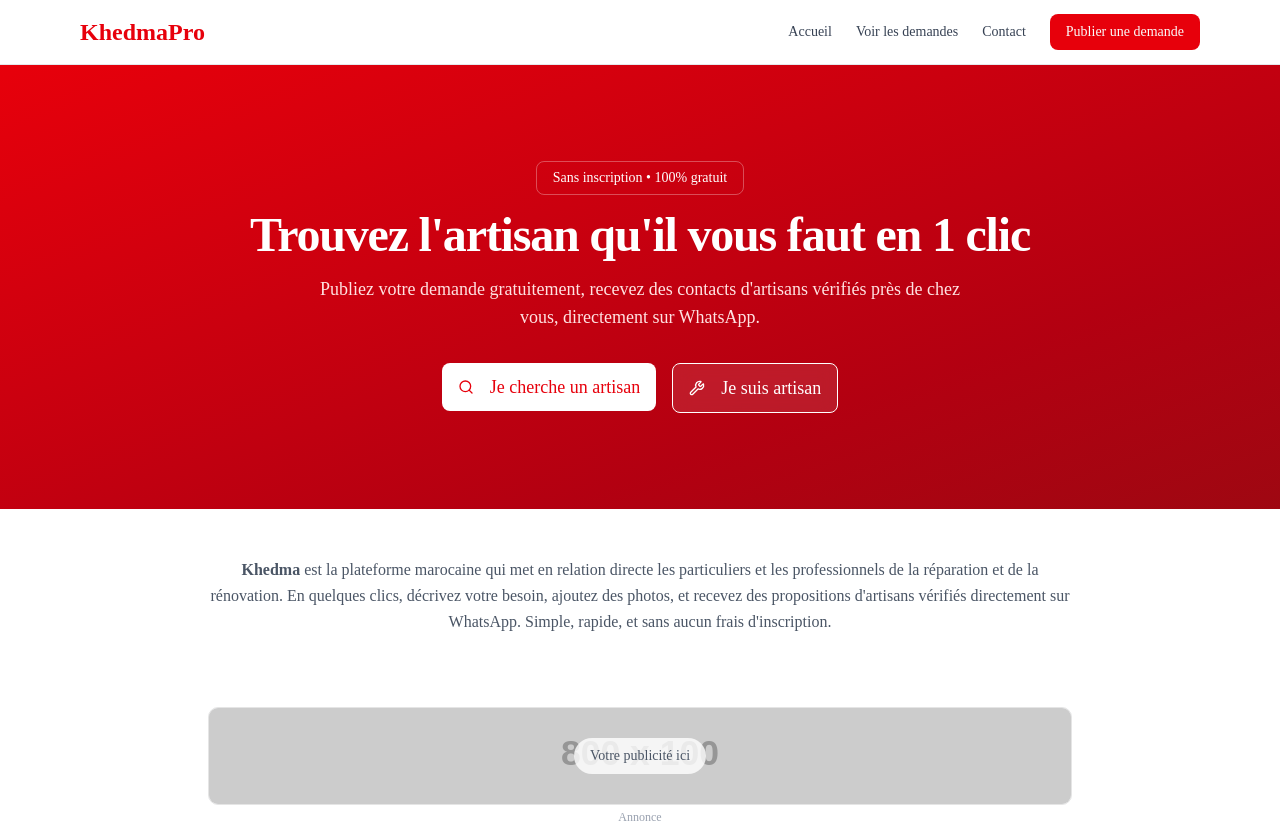
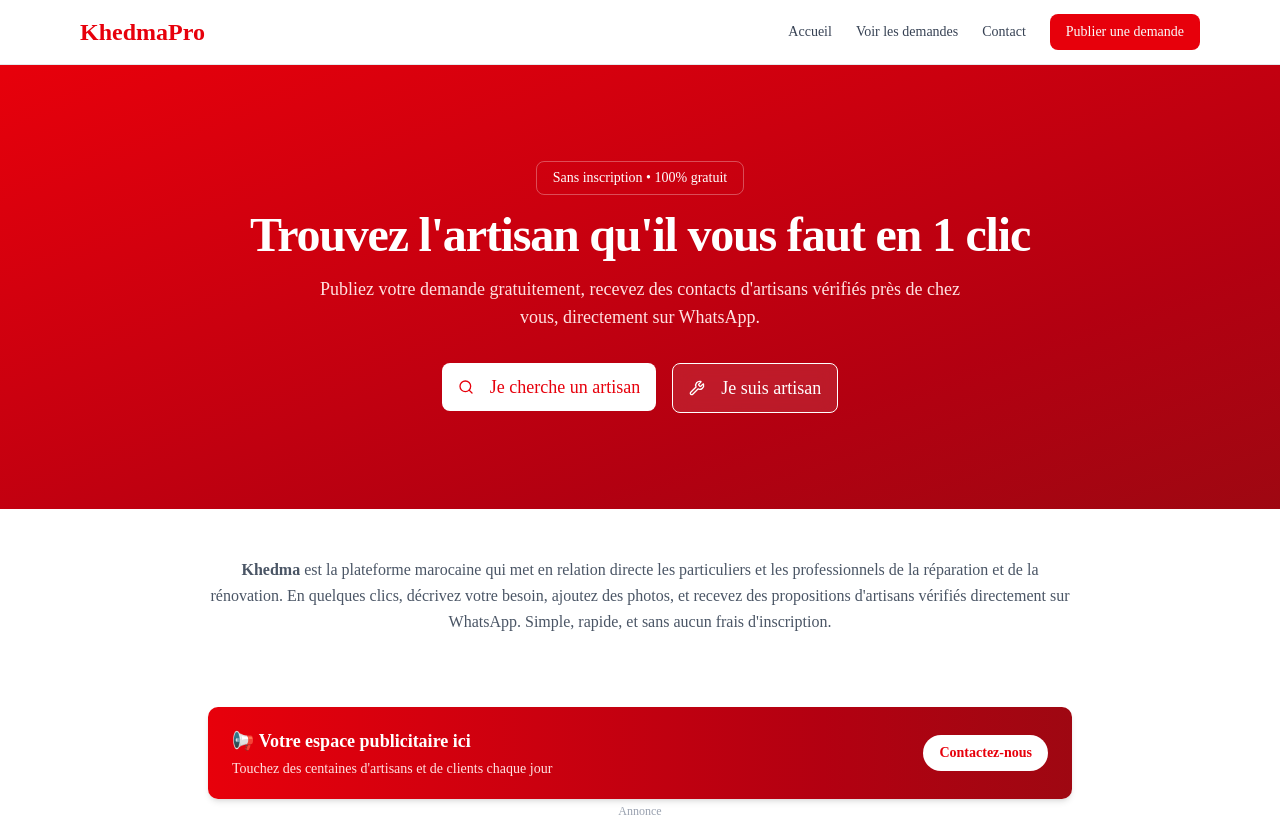
Before and after one commit to housborji/khedma-pro, a Next.js app: page / in a window 1280 px wide. Shown: the top 823 px of the page. Built offline with nearby package versions, Linux system fonts and the light colour scheme.

Commit message:
Correction pubs professionnelles sur toutes les pages

```diff
--- a/src/app/contact/page.tsx
+++ b/src/app/contact/page.tsx
@@ -15,11 +15,7 @@
 
       {/* Bannière publicitaire avant les cartes */}
       <div className="max-w-2xl mx-auto mb-8">
-        <AdBanner
-          imageUrl="https://via.placeholder.com/800x100?text=Votre+Pub+Ici"
-          linkUrl="https://example.com"
-          altText="Publicité"
-        />
+        <AdBanner placeholder />
       </div>
 
       <div className="max-w-2xl mx-auto grid gap-8 md:grid-cols-2">
--- a/src/app/demander/page.tsx
+++ b/src/app/demander/page.tsx
@@ -200,11 +200,7 @@
 
       {/* Bannière pub */}
       <div className="max-w-2xl mx-auto mb-8">
-        <AdBanner
-          imageUrl="https://via.placeholder.com/800x100?text=Votre+Pub+Ici"
-          linkUrl="https://example.com"
-          altText="Publicité"
-        />
+        <AdBanner placeholder />
       </div>
 
       <Card className="max-w-2xl mx-auto">
--- a/src/app/demandes/page.tsx
+++ b/src/app/demandes/page.tsx
@@ -194,11 +194,7 @@
         </div>
 
         {/* Bannière pub */}
-        <AdBanner
-          imageUrl="https://via.placeholder.com/800x100?text=Votre+Pub+Ici"
-          linkUrl="https://example.com"
-          altText="Publicité"
-        />
+        <AdBanner placeholder />
 
         {/* Liste des demandes */}
         {loading ? (
--- a/src/app/page.tsx
+++ b/src/app/page.tsx
@@ -54,11 +54,7 @@
 
       {/* Bannière publicitaire */}
       <div className="max-w-4xl mx-auto px-4 mb-8">
-        <AdBanner
-          imageUrl="https://via.placeholder.com/800x100?text=Votre+Pub+Ici"
-          linkUrl="https://example.com"
-          altText="Publicité"
-        />
+        <AdBanner placeholder />
       </div>
 
       {/* Pourquoi Khedma ? */}
--- a/src/components/ads/AdBanner.tsx
+++ b/src/components/ads/AdBanner.tsx
@@ -1,27 +1,47 @@
 import Link from "next/link";
 
 interface AdBannerProps {
-  imageUrl: string;
-  linkUrl: string;
-  altText: string;
+  imageUrl?: string;
+  linkUrl?: string;
+  altText?: string;
+  placeholder?: boolean; // mode "espace disponible"
 }
 
-export default function AdBanner({ imageUrl, linkUrl, altText }: AdBannerProps) {
+export default function AdBanner({ imageUrl, linkUrl, altText = "Publicité", placeholder = false }: AdBannerProps) {
+  // Mode placeholder pro
+  if (placeholder) {
+    return (
+      <div className="my-6">
+        <Link href="/contact">
+          <div className="relative overflow-hidden rounded-lg bg-gradient-to-r from-red-600 to-red-800 hover:from-red-700 hover:to-red-900 transition-all shadow-md hover:shadow-lg">
+            <div className="flex flex-col sm:flex-row items-center justify-between px-6 py-5 gap-4">
+              <div className="text-white">
+                <p className="text-lg font-bold">📢 Votre espace publicitaire ici</p>
+                <p className="text-sm text-red-100 mt-1">
+                  Touchez des centaines d&apos;artisans et de clients chaque jour
+                </p>
+              </div>
+              <div className="bg-white text-red-600 font-semibold px-4 py-2 rounded-full text-sm hover:bg-gray-100 transition whitespace-nowrap">
+                Contactez-nous
+              </div>
+            </div>
+          </div>
+        </Link>
+        <p className="text-xs text-gray-400 mt-1 text-center">Annonce</p>
+      </div>
+    );
+  }
+
+  // Mode image existante
   return (
     <div className="my-6">
-      <Link href={linkUrl} target="_blank" rel="noopener noreferrer">
+      <Link href={linkUrl || "#"} target="_blank" rel="noopener noreferrer">
         <div className="relative overflow-hidden rounded-lg border bg-gray-100 hover:shadow-md transition-shadow">
-          {/* Remplacer par une vraie image plus tard */}
           <img
             src={imageUrl}
             alt={altText}
             className="w-full h-24 object-cover"
           />
-          <div className="absolute inset-0 flex items-center justify-center">
-            <span className="bg-white/80 px-4 py-2 rounded-full text-sm font-medium text-gray-600">
-              Votre publicité ici
-            </span>
-          </div>
         </div>
       </Link>
       <p className="text-xs text-gray-400 mt-1 text-center">Annonce</p>
```
